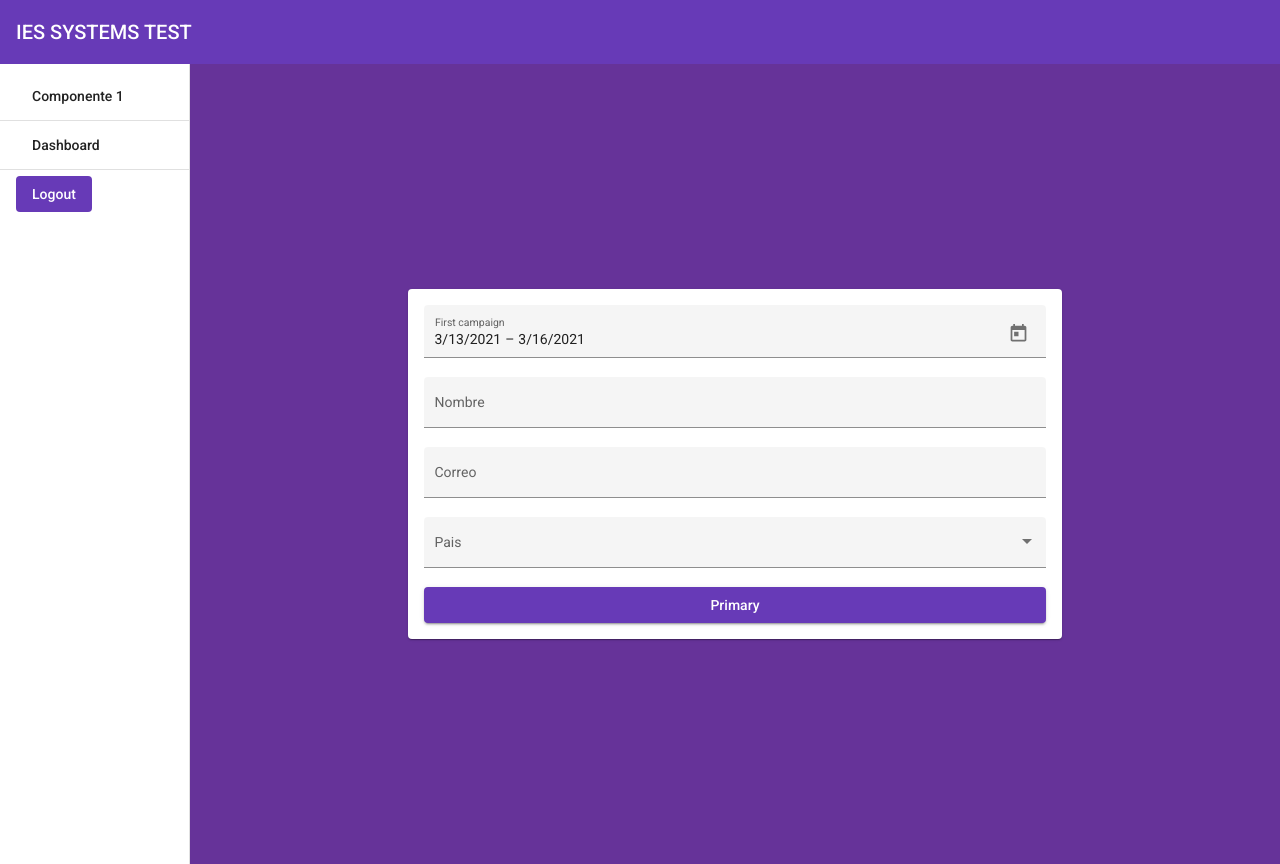
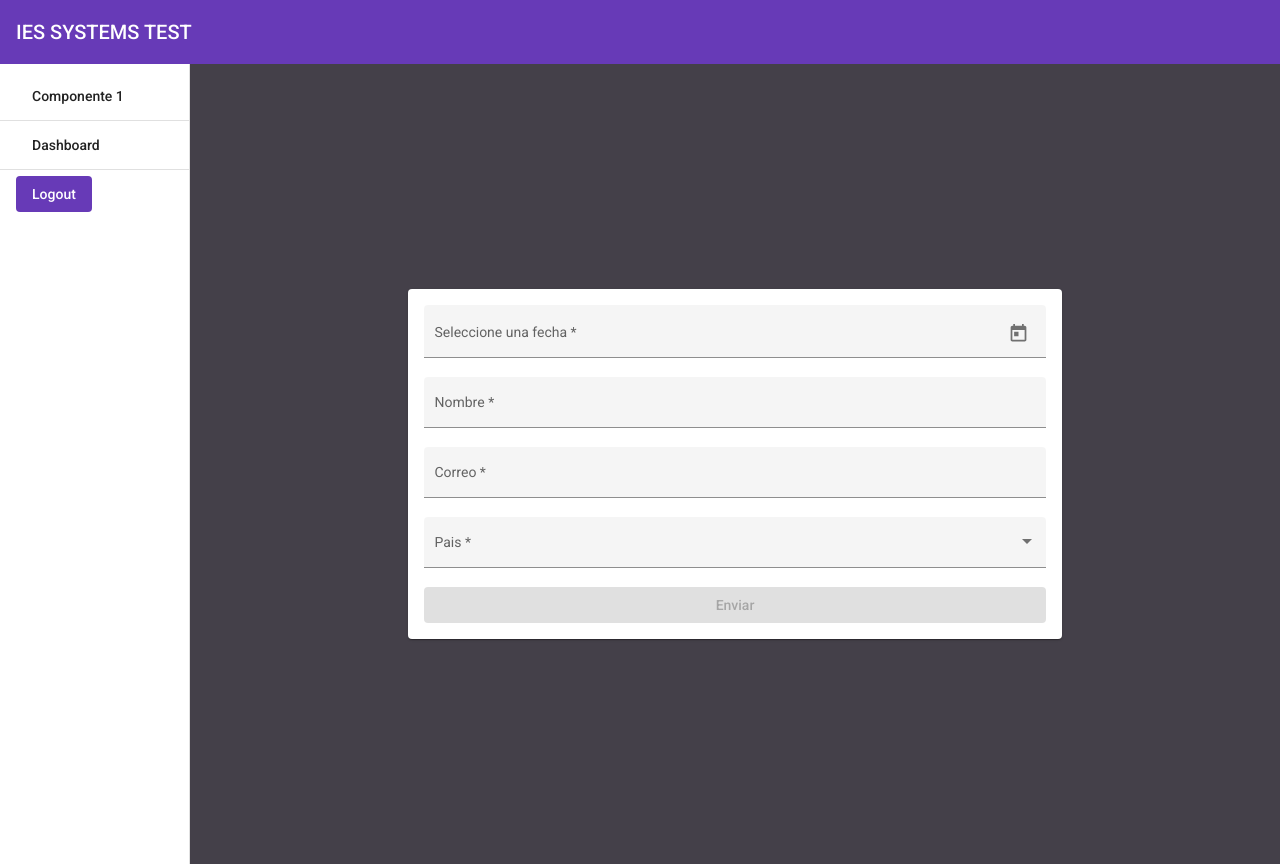
Before and after one commit to Garavirod/ies-systems-test, an Angular app: page /formulario in a window 1280 px wide. Built offline with nearby package versions, Linux system fonts and the light colour scheme.

Commit message:
formulario validado

```diff
--- a/src/app/components/formulario/formulario.component.css
+++ b/src/app/components/formulario/formulario.component.css
@@ -5,7 +5,7 @@
 }
 
 .container{
-    background-color: rebeccapurple;
+    background-color: rgb(68, 64, 73);
     width: 100%;
     height: 100vh;
     display: flex;
--- a/src/app/components/formulario/formulario.component.html
+++ b/src/app/components/formulario/formulario.component.html
@@ -1,41 +1,46 @@
 <div class="container">
     <div class="formulario">
         <mat-card>
-            <form action="">
+            <form action="" autocomplete="off" [formGroup]="form" (ngSubmit)="enviar()">
                 <!-- Date piker -->
-                <mat-form-field class="example-form-field" appearance="fill">
-                    <mat-label>First campaign</mat-label>
-                    <mat-date-range-input
-                      [formGroup]="campaignOne"
-                      [rangePicker]="campaignOnePicker"
-                      [comparisonStart]="campaignTwo.value.start"
-                      [comparisonEnd]="campaignTwo.value.end">
-                      <input matStartDate placeholder="Start date" formControlName="start">
-                      <input matEndDate placeholder="End date" formControlName="end">
-                    </mat-date-range-input>
-                    <mat-datepicker-toggle matSuffix [for]="campaignOnePicker"></mat-datepicker-toggle>
-                    <mat-date-range-picker #campaignOnePicker></mat-date-range-picker>
+                <mat-form-field appearance="fill">
+                    <mat-label>Seleccione una fecha</mat-label>
+                    <input matInput formControlName="fecha" [matDatepicker]="picker">
+                    <mat-datepicker-toggle matSuffix [for]="picker"></mat-datepicker-toggle>
+                    <mat-datepicker #picker></mat-datepicker>
+                    <mat-error>
+                        Seleccione una fecha valida
+                    </mat-error>
                 </mat-form-field>
                 <!-- Nombre -->
                 <mat-form-field appearance="fill">
                     <mat-label>Nombre</mat-label>
-                    <input matInput>
+                    <input formControlName="name" matInput>
+                    <mat-error>
+                        Este campo es requerido.
+                    </mat-error>
                 </mat-form-field>
                 <!-- Correo -->
                 <mat-form-field appearance="fill">
                     <mat-label>Correo</mat-label>
-                    <input matInput>
+                    <input formControlName="mail" matInput>
+                    <mat-error>
+                        Introduza una direacción de correo válida.
+                    </mat-error>
                 </mat-form-field>
                 <!-- Pais -->
                 <mat-form-field appearance="fill">
                     <mat-label>Pais</mat-label>
-                    <mat-select>
+                    <mat-select formControlName="pais">
                         <mat-option value="one">First option</mat-option>
                         <mat-option value="two">Second option</mat-option>
                     </mat-select>
+                    <mat-error>
+                        Seleccione un pais.
+                    </mat-error>
                 </mat-form-field>
                 <!-- Submit -->
-                <button mat-raised-button color="primary">Primary</button>
+                <button [disabled]="isValidForm()" mat-raised-button color="primary">Enviar</button>
             </form>
         </mat-card>
     </div>
--- a/src/app/components/formulario/formulario.component.ts
+++ b/src/app/components/formulario/formulario.component.ts
@@ -1,5 +1,5 @@
 import { Component, OnInit } from '@angular/core';
-import {FormGroup, FormControl} from '@angular/forms';
+import { FormGroup, FormBuilder, Validators, FormArray, FormControl } from '@angular/forms';
 @Component({
   selector: 'app-formulario',
   templateUrl: './formulario.component.html',
@@ -7,26 +7,47 @@ import {FormGroup, FormControl} from '@angular/forms';
 })
 export class FormularioComponent implements OnInit {
 
-  campaignOne: FormGroup;
-  campaignTwo: FormGroup;
+  form:FormGroup;
 
-  constructor() {
-    const today = new Date();
-    const month = today.getMonth();
-    const year = today.getFullYear();
+  constructor(private fb:FormBuilder) {
+    this.form = this.fb.group({});
+    this.initForm();
 
-    this.campaignOne = new FormGroup({
-      start: new FormControl(new Date(year, month, 13)),
-      end: new FormControl(new Date(year, month, 16))
-    });
-
-    this.campaignTwo = new FormGroup({
-      start: new FormControl(new Date(year, month, 15)),
-      end: new FormControl(new Date(year, month, 19))
-    });
   }
 
   ngOnInit(): void {
   }
 
+  isValidForm(){
+    return this.form.invalid;
+  }
+
+  initForm(){
+    this.form = this.fb.group({
+      name:['',[
+        Validators.required,
+        Validators.minLength(6),
+      ],
+    ],
+    mail:['',[
+      Validators.required,
+      Validators.pattern("[a-z0-9._%+-]+@[a-z0-9.-]+\.[a-z]{2,3}$")
+      ]
+    ],
+    pais:['',[
+      Validators.required,
+      ]
+    ],
+    fecha:['',[
+      Validators.required,
+      ]
+    ],
+    })
+  }
+
+  enviar(){
+    console.log(this.form);
+
+  }
+
 }
--- a/src/app/modules/material.module.ts
+++ b/src/app/modules/material.module.ts
@@ -11,6 +11,7 @@ import {MatSelectModule} from '@angular/material/select';
 import {MatDatepickerModule} from '@angular/material/datepicker';
 import { MatNativeDateModule } from '@angular/material/core';
 import { MatInputModule } from '@angular/material/input';
+
 
 let material_components = [
     MatToolbarModule,
```
Lines whose indentation alone changed are shown as unchanged.
